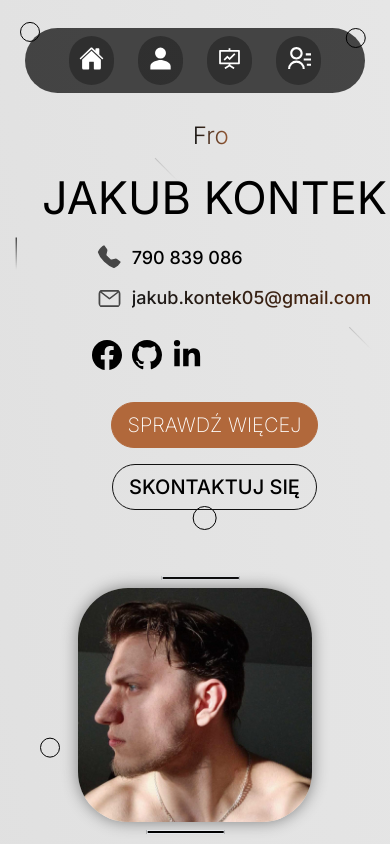
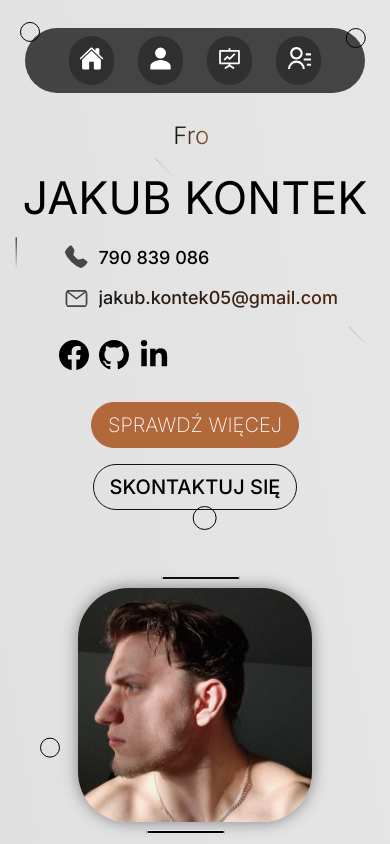
Before and after one commit to K0ntek/cvNew, a React (Vite) app in the folder cvNew/: page / in a window 390 px wide. Shown: the top 844 px of the page. Built offline with nearby package versions, Linux system fonts and the light colour scheme; a web font is replaced by a local one.

Commit message:
Update header.jsx

```diff
--- a/cvNew/src/components/header.jsx
+++ b/cvNew/src/components/header.jsx
@@ -35,7 +35,7 @@ const Header = () => {
 
     return (
         <div id='home' className="header min-h-screen lg:grid grid-cols-2 mx-auto mt-[120px] lg:mt-0">
-            <div className="relative ml-[10%] align-center lg:top-[50%] my-10 lg:translate-y-[-25%] mx-auto space-y-3 text-center lg:text-start">
+            <div className="relative sm:ml-[10%] align-center lg:top-[50%] my-10 lg:translate-y-[-25%] mx-auto space-y-3 text-center lg:text-start">
             <div className="w-full">
                     <TypeAnimation
                         sequence={[
```
